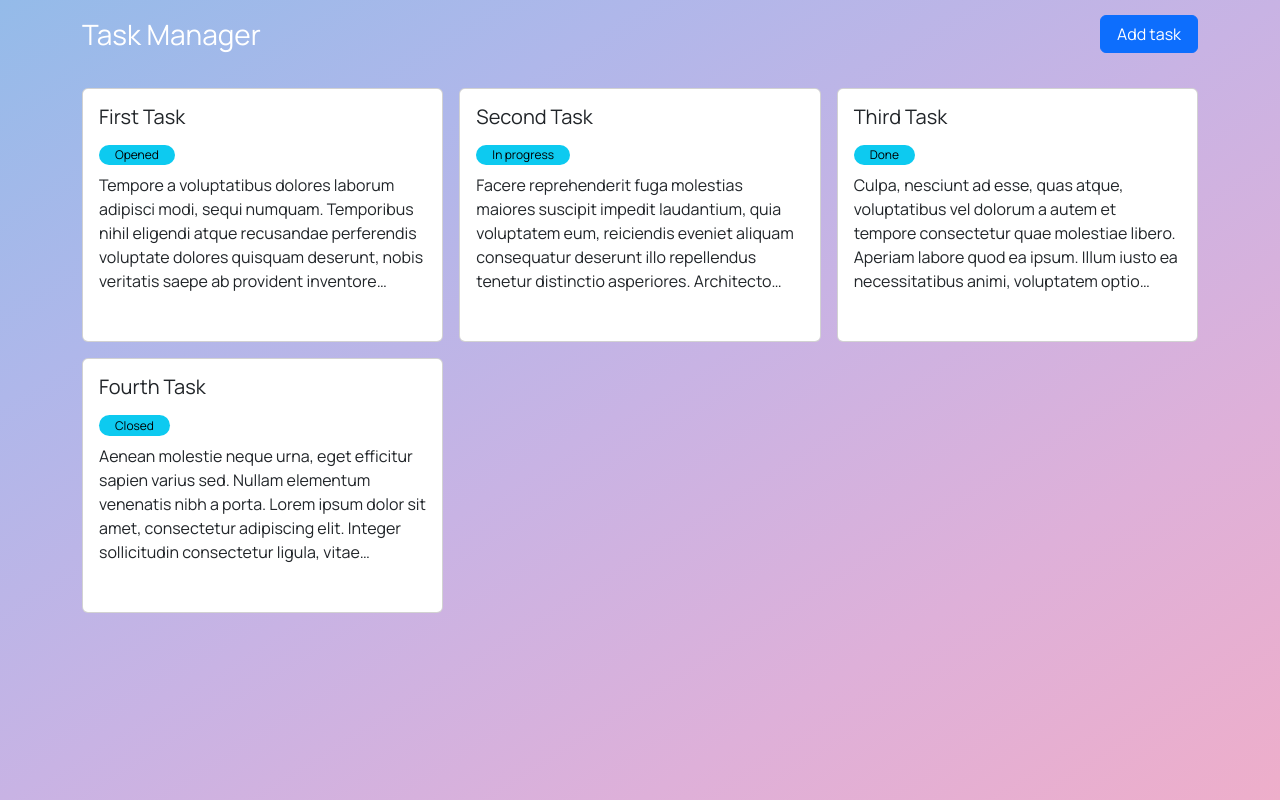
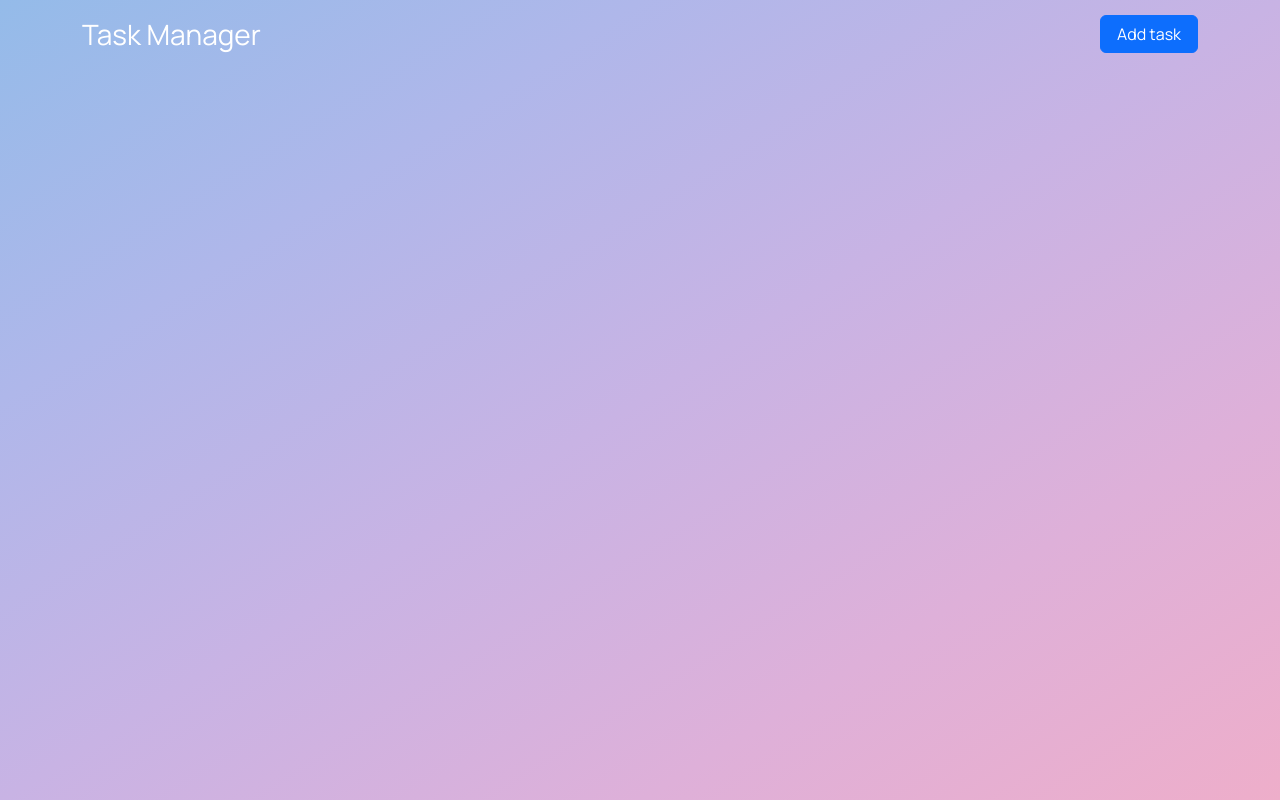
Before and after one commit to aivaras-bankauskas/taskapp, a Vue app: page / in a window 1280 px wide. Built offline with nearby package versions, Linux system fonts and the light colour scheme.

Commit message:
App: add router view

```diff
--- a/src/App.vue
+++ b/src/App.vue
@@ -1,11 +1,11 @@
 <script setup>
+import { RouterView } from 'vue-router'
 import NavbarLayout from './views/layout/NavbarLayout.vue'
-import AllTasks from './views/pages/AllTasks.vue'
 </script>
 
 <template>
   <NavbarLayout />
   <div class="container">
-    <AllTasks />
+    <RouterView />
   </div>
 </template>
```
